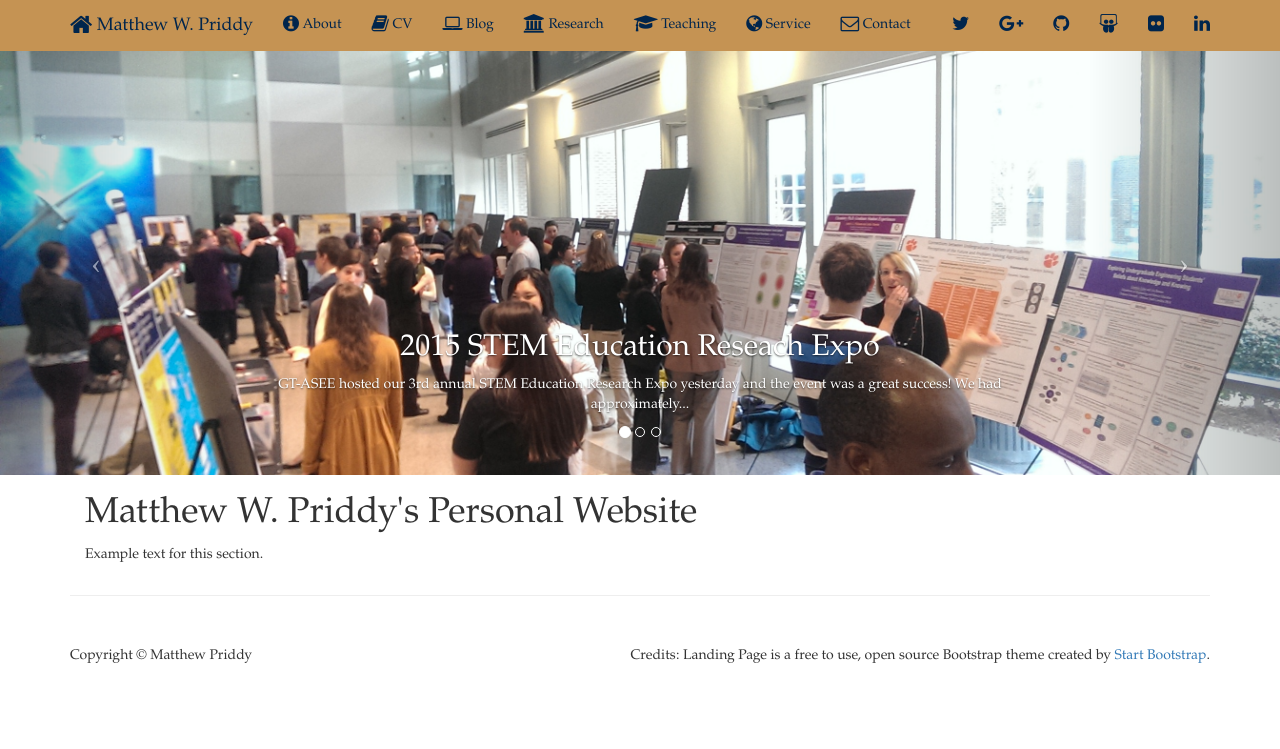
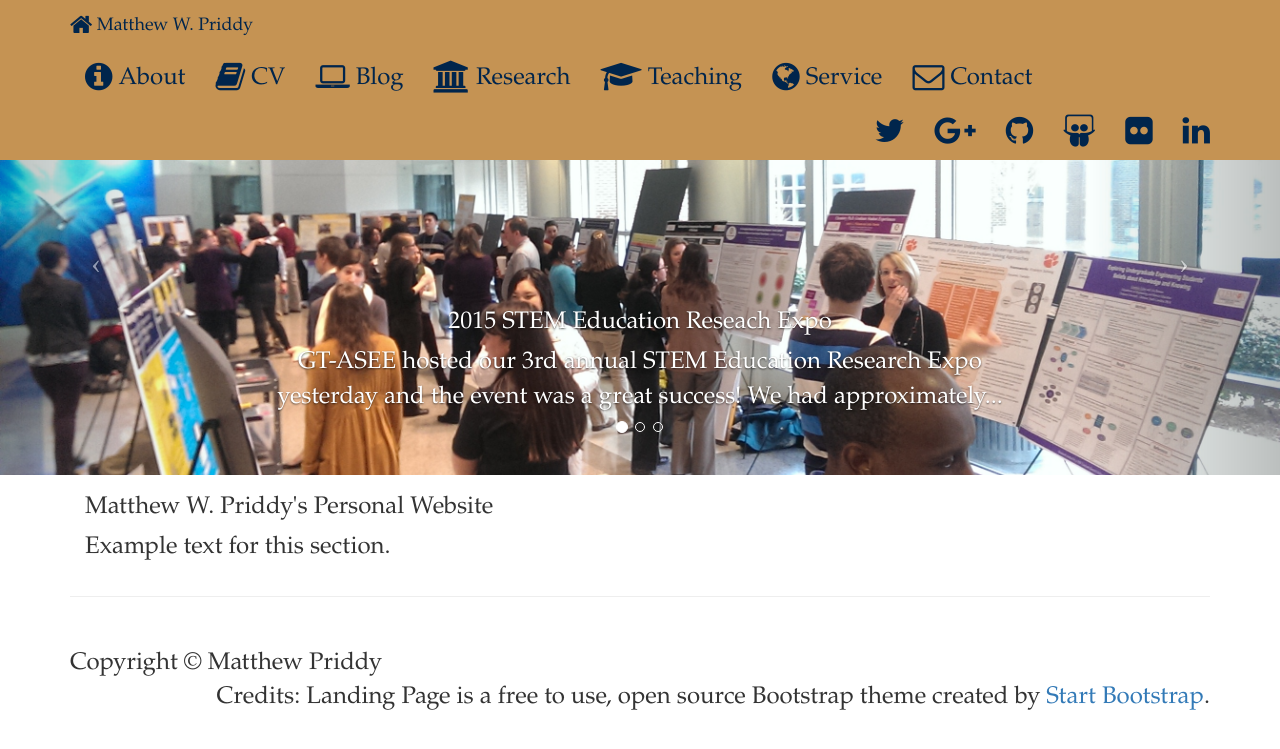
Before and after one commit to mwpriddy/mwpriddy.github.io, a Jekyll site: the page built from index.html, in a window 1280 px wide. Shown: the top 749 px of the page. Built offline with Jekyll 4.4.1, drawn with Linux system fonts in a browser that asks for light colours; nearby versions of some CDN libraries.

Commit message:
change font size for html

```diff
--- a/css/MWP.css
+++ b/css/MWP.css
@@ -1,6 +1,7 @@
 html *
 {
    font-family: "Garamond", serif;   /* Specify different font-family for entire website */
+   font-size: 24px;                  /* Specify different font-size for entire website */
    /* font-family: "Garamond", serif !important;   /* Override all font declarations to specify font of website, including font awesome.  Which is, in fact, not awesome */
 }
 
```
